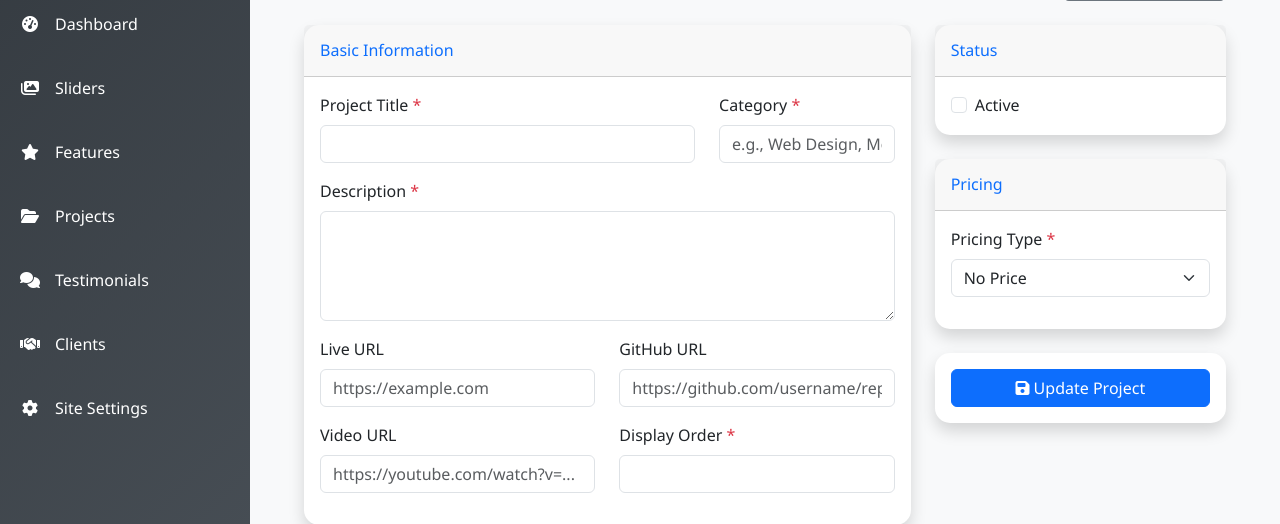
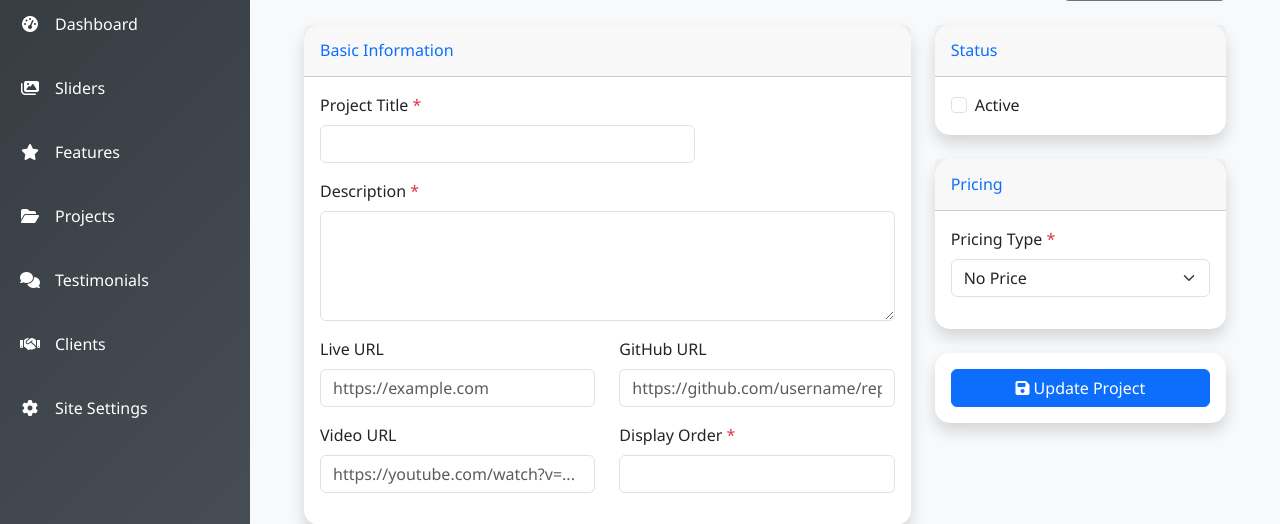
Before and after one commit to maleksayedahmed/Future-Technomedia, a Laravel app: template resources/views/admin/projects/edit_new.blade.php in a window 1280 px wide. Shown: the part 128-652 px from the top of the page. Run offline with Laravel 12, Linux system fonts and the light colour scheme; the template is opened without the code that fills it, so the values that code supplies are empty; some libraries are stand-ins or nearby versions.

Commit message:
edit the project update

```diff
--- a/app/Http/Requests/StoreProjectRequest.php
+++ b/app/Http/Requests/StoreProjectRequest.php
@@ -23,7 +23,7 @@ class StoreProjectRequest extends FormRequest
         return [
             'title' => 'required|string|max:255',
             'description' => 'required|string',
-            'project_category' => 'required|string|max:255',
+            // 'project_category' => 'required|string|max:255',
             'live_url' => 'nullable|url',
             'github_url' => 'nullable|url',
             'video_url' => 'nullable|url',
--- a/resources/views/admin/projects/create.blade.php
+++ b/resources/views/admin/projects/create.blade.php
@@ -41,7 +41,7 @@
                                         @enderror
                                     </div>
                                 </div>
-                                <div class="col-md-4">
+                                {{-- <div class="col-md-4">
                                     <div class="mb-3">
                                         <label for="project_category" class="form-label">Category <span
                                                 class="text-danger">*</span></label>
@@ -54,7 +54,7 @@
                                             <div class="invalid-feedback">{{ $message }}</div>
                                         @enderror
                                     </div>
-                                </div>
+                                </div> --}}
                             </div>
 
                             <div class="mb-3">
--- a/resources/views/admin/projects/edit.blade.php
+++ b/resources/views/admin/projects/edit.blade.php
@@ -44,7 +44,7 @@
                                         @enderror
                                     </div>
                                 </div>
-                                <div class="col-md-4">
+                                {{-- <div class="col-md-4">
                                     <div class="mb-3">
                                         <label for="project_category" class="form-label">Category <span
                                                 class="text-danger">*</span></label>
@@ -57,7 +57,7 @@
                                             <div class="invalid-feedback">{{ $message }}</div>
                                         @enderror
                                     </div>
-                                </div>
+                                </div> --}}
                             </div>
 
                             <div class="mb-3">
--- a/resources/views/admin/projects/edit_new.blade.php
+++ b/resources/views/admin/projects/edit_new.blade.php
@@ -41,7 +41,7 @@
                                     @enderror
                                 </div>
                             </div>
-                            <div class="col-md-4">
+                            {{-- <div class="col-md-4">
                                 <div class="mb-3">
                                     <label for="project_category" class="form-label">Category <span class="text-danger">*</span></label>
                                     <input type="text" class="form-control @error('project_category') is-invalid @enderror"
@@ -51,7 +51,7 @@
                                         <div class="invalid-feedback">{{ $message }}</div>
                                     @enderror
                                 </div>
-                            </div>
+                            </div> --}}
                         </div>
 
                         <div class="mb-3">
```
